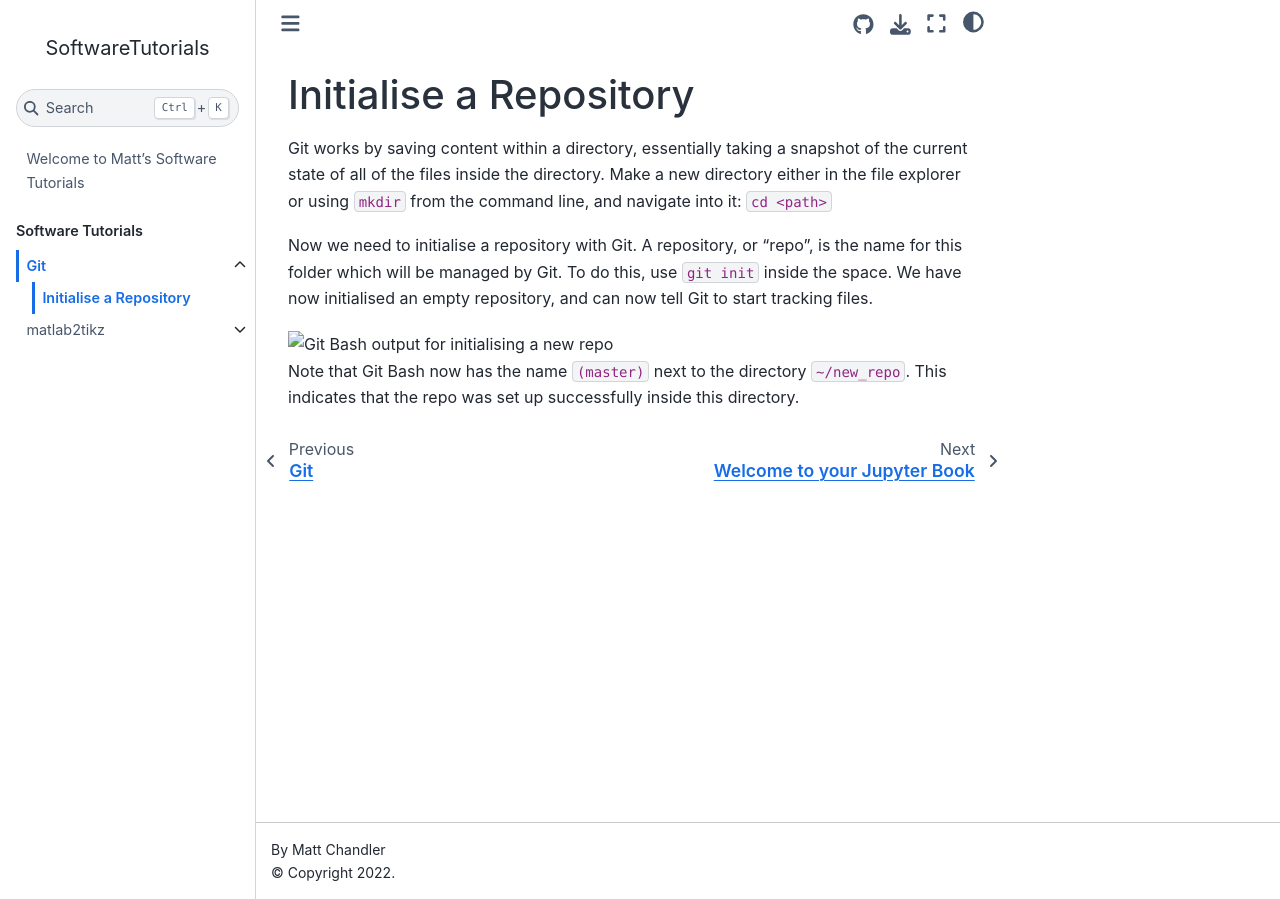
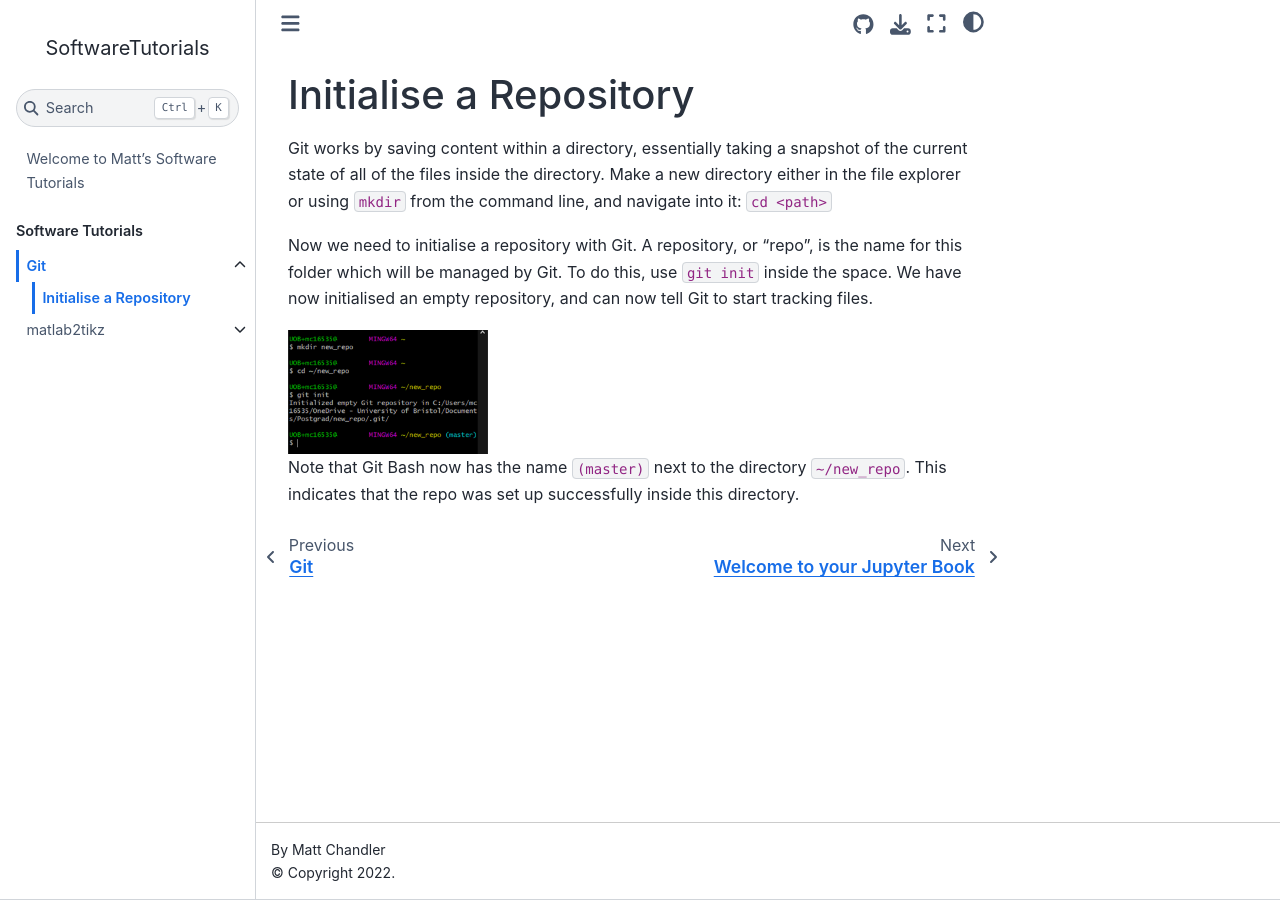
Before and after one commit to mgchandler/SoftwareTutorials, a Jupyter Book: the page built from content/git/part1.md, in a window 1280 px wide. Built offline with Jupyter Book 1.0.4 settings and Sphinx 7.4.7 and the Sphinx Book theme 1.1.4, drawn with Linux system fonts in a browser that asks for light colours.

Commit message:
Added html-image to extensions

```diff
--- a/_config.yml
+++ b/_config.yml
@@ -17,7 +17,7 @@
     # - deflist
     - dollarmath
     # - html_admonition
-    # - html_image
+    - html_image
     - linkify
     # - replacements
     # - smartquotes
```
